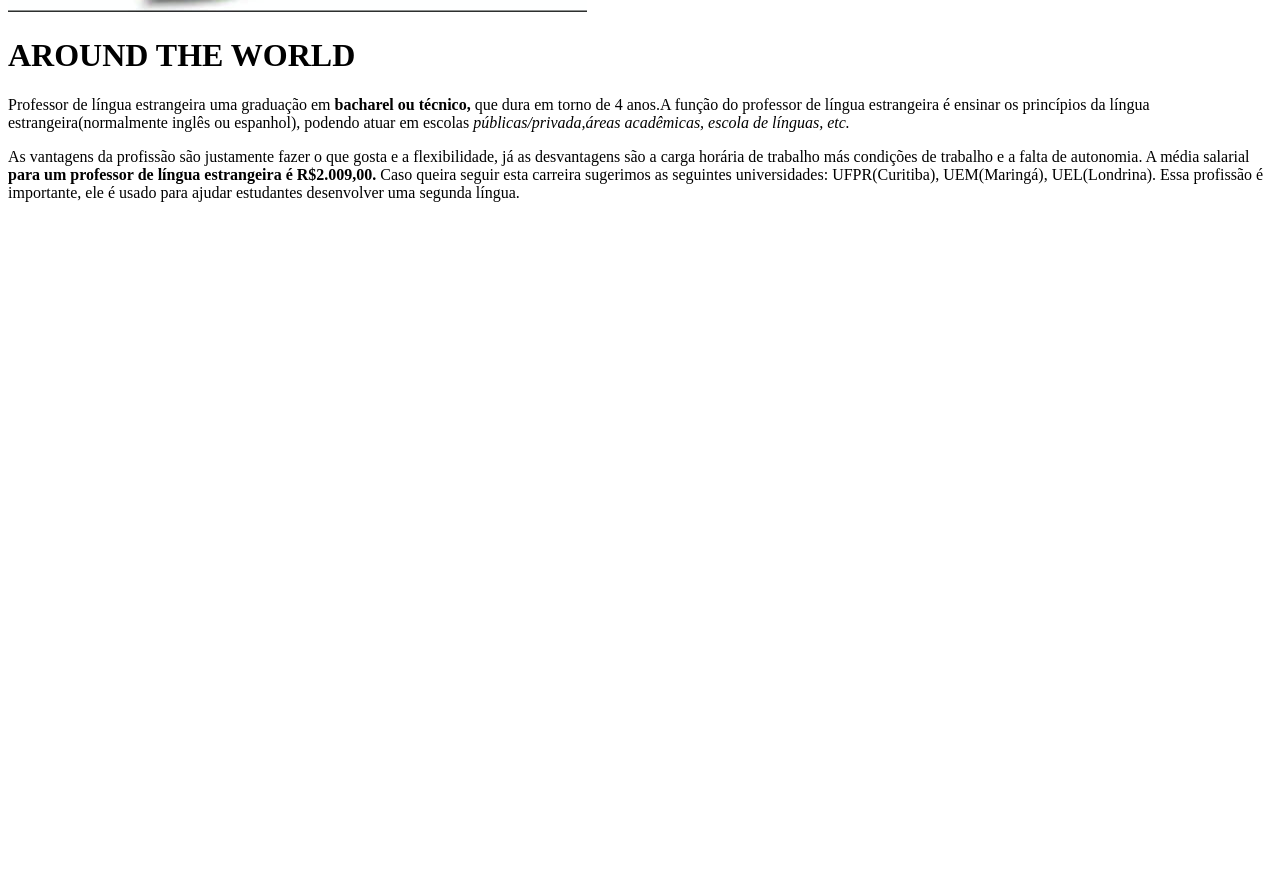
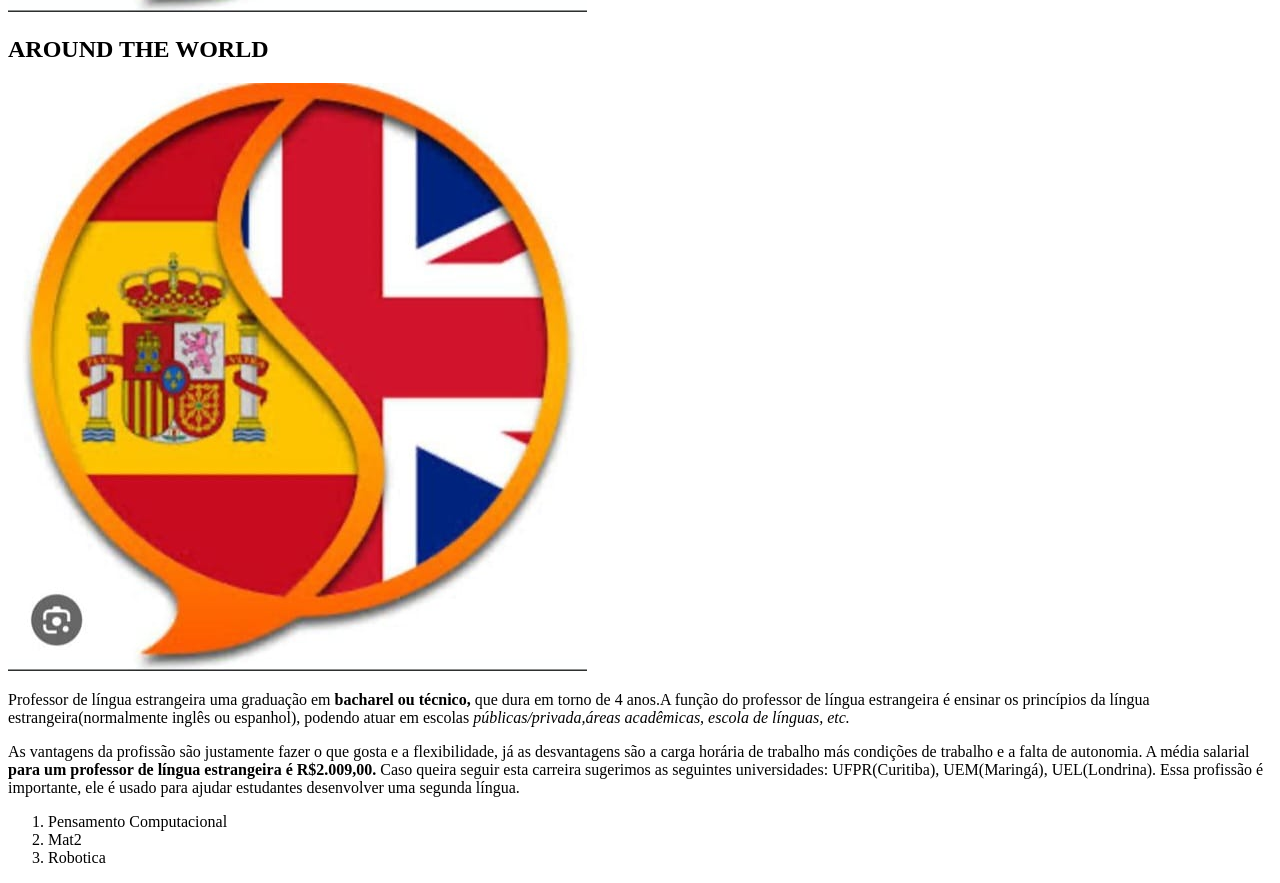
Before and after one commit to Lobinhas/Pensamento1A, a plain HTML site: page index.html in a window 1280 px wide. Shown: the part 584-1467 px from the top of the page. Before the commit the page ends 802 px from the top, so only its background shows below. Drawn offline with Linux system fonts and the light colour scheme.

Commit message:
novo comando

```diff
--- a/index.html
+++ b/index.html
@@ -6,10 +6,15 @@
 <img id="banner" src="Logo.JPG" alt="Logo"
 <link rel="stylesheet" href="style.css">
   </head>
-
 <body>
+  <section class="classe-titulo">
 <h1 id="titulo"> AROUND THE WORLD </h1>
-
+  </section>
+  <section class="conteudo">
+    <div class="banner">
+      <img id="banner" src="Logo.JPG" alt="Logo">
+      </div>
+      <div class="texto">
    <p class="texto"> Professor de língua estrangeira uma graduação em <b> bacharel ou técnico, </b>
 que dura em torno de 4 anos.A função do professor de língua estrangeira é ensinar os princípios da
 língua estrangeira(normalmente inglês ou espanhol),
@@ -20,5 +25,14 @@ já as desvantagens são a carga horária de trabalho  más condições de traba
  Caso queira seguir esta carreira sugerimos as seguintes universidades:
  UFPR(Curitiba), UEM(Maringá), UEL(Londrina).
 Essa profissão é importante, ele é usado para ajudar estudantes desenvolver uma segunda língua.</p>
+      </div>
+      <div class="lista">
+        <ol>
+        <li> Pensamento Computacional </li>
+        <li> Mat2</li>
+        <li> Robotica</li>
+      </ol>
+      </div>
+      </section>
 </body>
 </html>
```
Also changed, not shown: style.css (line endings or trailing spaces).
